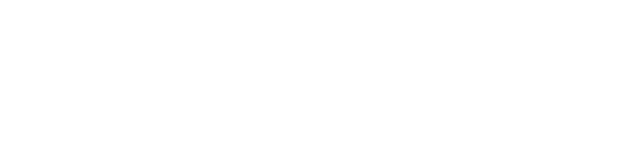
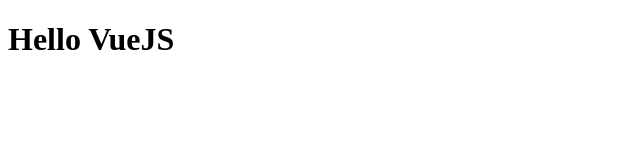
Before and after one commit to MirkOrlando/vue-hello, a plain HTML site: page index.html in a window 1280 px wide. Shown: the whole page, without its empty margins (0-640 px from the left). Drawn offline with nearby package versions, Linux system fonts and the light colour scheme.

Commit message:
created title

```diff
--- a/assets/js/app.js
+++ b/assets/js/app.js
@@ -1,3 +1,6 @@
 const app = new Vue({
-    el: '#app'
+    el: '#app',
+    data:{
+        message: 'Hello VueJS'
+    }
 })
--- a/index.html
+++ b/index.html
@@ -7,8 +7,12 @@
     <title>Vue Hello</title>
   </head>
   <body>
-    <div id="app"></div>
+    <div id="app">
+      <h1>{{message}}</h1>
+    </div>
 
     <script src="https://cdn.jsdelivr.net/npm/vue@2.6.14/dist/vue.js"></script>
+
+    <script src="./assets/js/app.js"></script>
   </body>
 </html>
```
